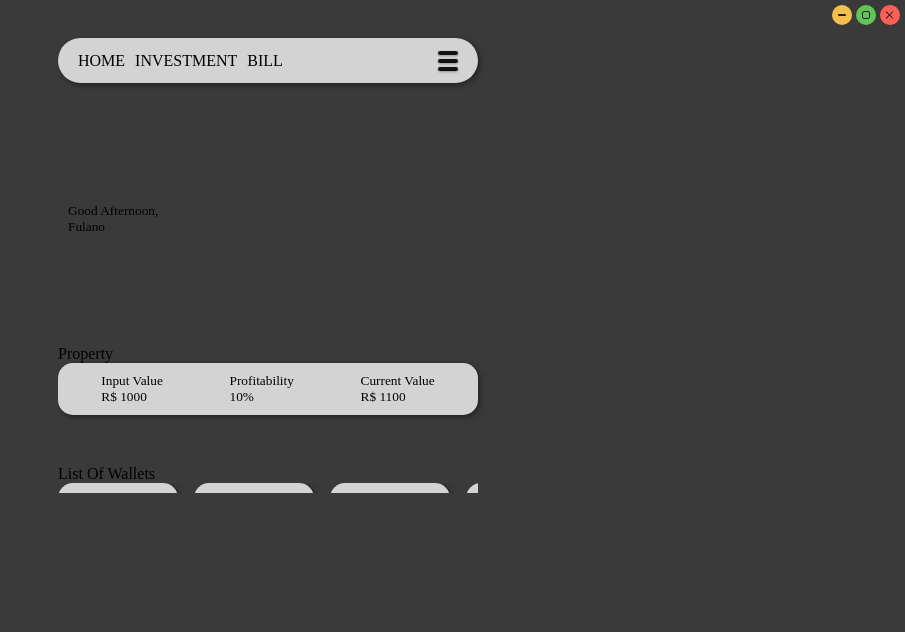
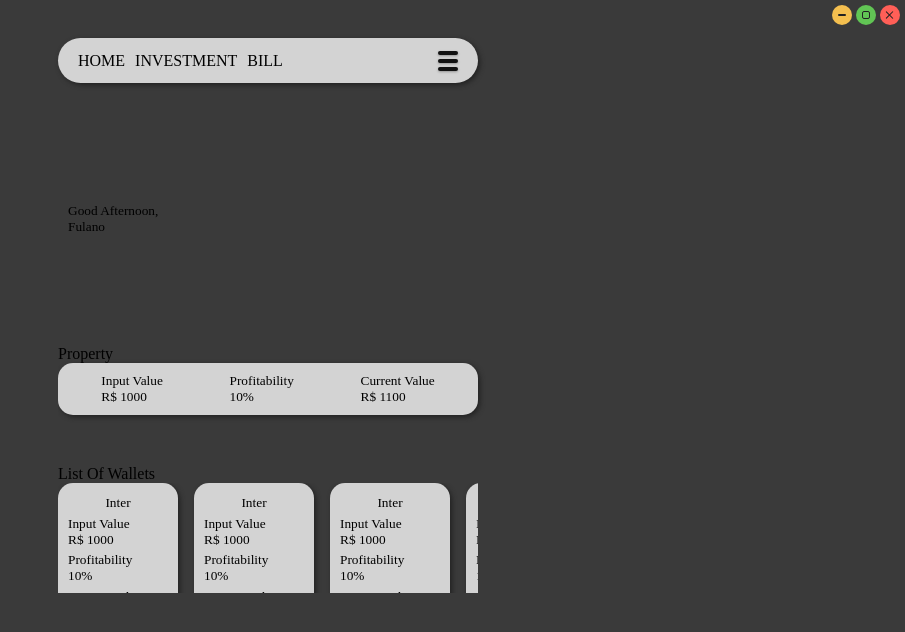
Before and after one commit to Davi473/Project-Investment, a React (Vite) app in the folder front/: page / in a window 1280 px wide. Shown: the top 632 px of the page, without its empty margins (375-1280 px from the left). Built offline with nearby package versions, Linux system fonts and the light colour scheme.

Commit message:
Alterado o tamanho do scroll

```diff
--- a/front/src/PagesHome/Home/index.tsx
+++ b/front/src/PagesHome/Home/index.tsx
@@ -29,7 +29,7 @@ export const Home: React.FC<any> = () => {
                 <div style={{width: "430px"}}>
                     <NavBar />
                 </div>
-                <div className="scroll-container" style={{width: "430px", maxHeight: "400px", overflowY: "auto", marginTop: "10px" }}>
+                <div className="scroll-container" style={{width: "430px", maxHeight: "500px", overflowY: "auto", marginTop: "10px" }}>
                     {output[0]}
                     {output[1]}
                     {output[2]}
```
Also changed, not shown: front/electron/main.cjs (added), front/electron/preload.js (added), front/src/electronApi.ts (added).
